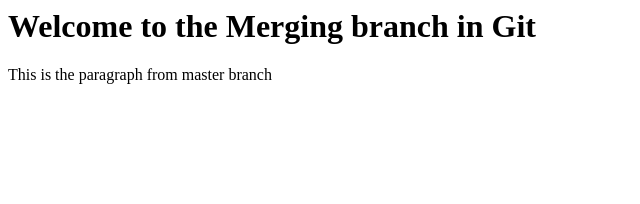
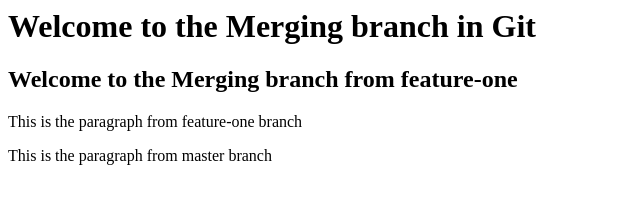
Before and after one commit to SantiManRai/Recursive-Merge, a plain HTML site: page index.html in a window 1280 px wide. Shown: the whole page, without its empty margins (0-640 px from the left). Drawn offline with Linux system fonts and the light colour scheme.

Commit message:
Added the heading and paragraph in index.html from feature-one branch

```diff
--- a/index.html
+++ b/index.html
@@ -5,6 +5,9 @@
 	<body>
 
 	<h1> Welcome to the Merging branch in Git </h1>
+	<h2> Welcome to the Merging branch from feature-one </h2>
+
+	<p> This is the paragraph from feature-one branch </p>
 
 	<p> This is the paragraph from master branch </p>
 
```
